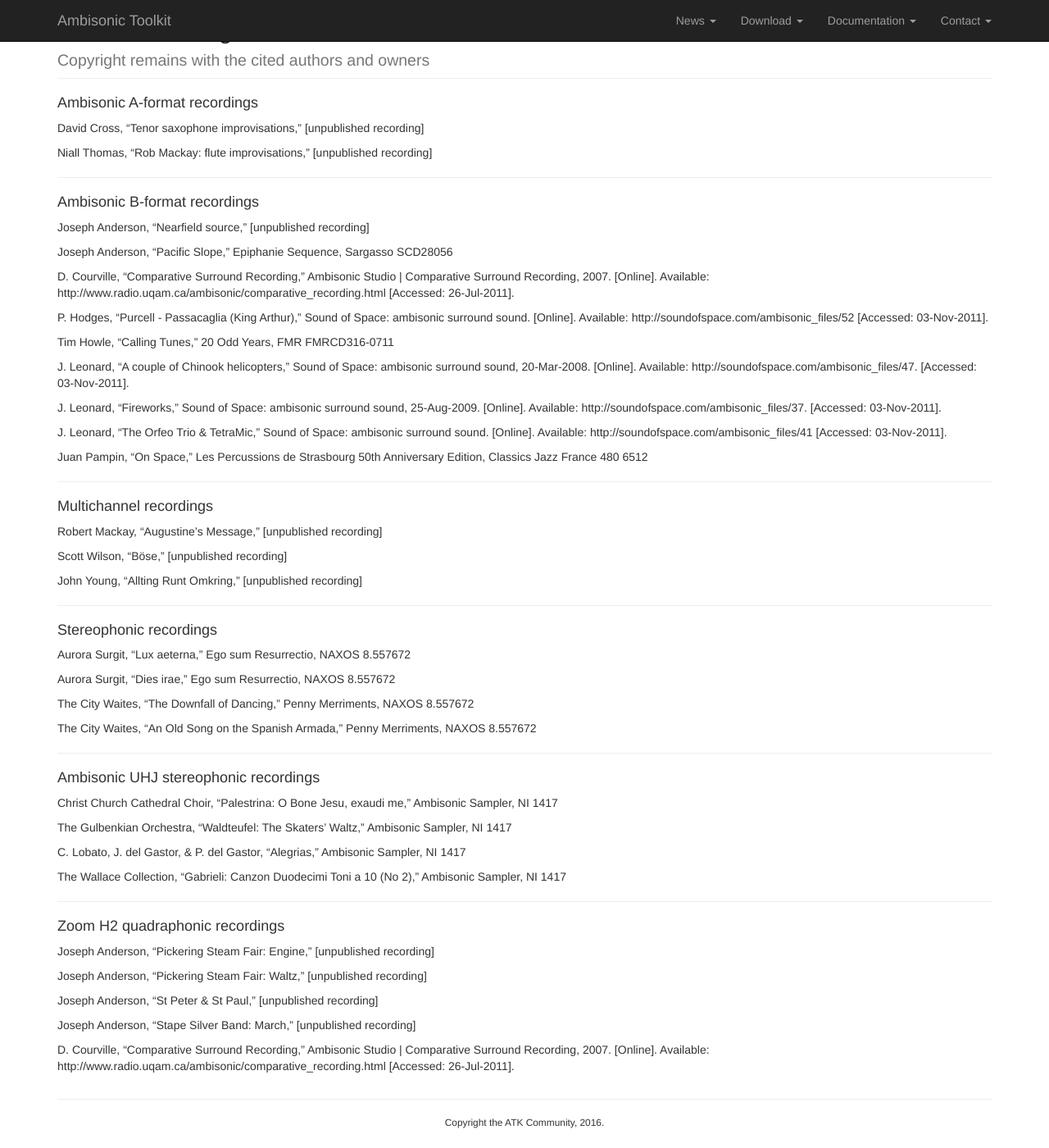
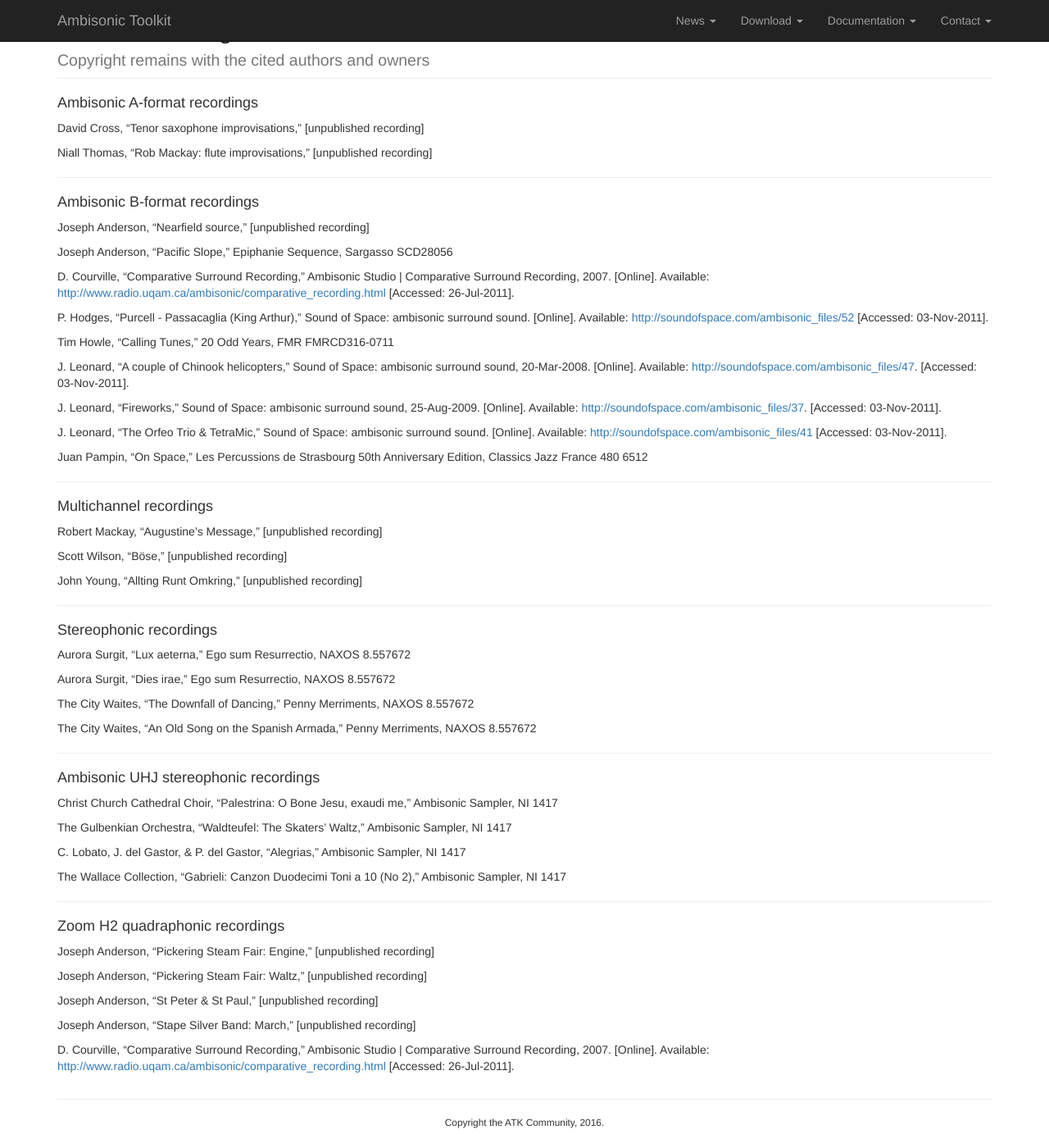
Before and after one commit to ambisonictoolkit/ambisonictoolkit.github.io, a Jekyll site: the page built from download/recordings.md, in a window 1280 px wide and 1400 px high, scrolled down 931 px. Shown: the whole window at 82% size. Built offline with Jekyll 4.4.1, drawn with Linux system fonts in a browser that asks for light colours; nearby versions of some CDN libraries; part of the change alters nothing that is shown.

```diff
--- a/download/recordings.md
+++ b/download/recordings.md
@@ -75,26 +75,26 @@ Joseph Anderson, "Pacific Slope," Epiphanie Sequence, Sargasso SCD28056
 
 D. Courville, "Comparative Surround Recording," Ambisonic Studio |
 Comparative Surround Recording, 2007. [Online]. Available:
-http://www.radio.uqam.ca/ambisonic/comparative_recording.html
+[http://www.radio.uqam.ca/ambisonic/comparative_recording.html](http://www.radio.uqam.ca/ambisonic/comparative_recording.html)
 [Accessed: 26-Jul-2011].
 
 P. Hodges, "Purcell - Passacaglia (King Arthur)," Sound of Space:
 ambisonic surround sound. [Online]. Available:
-http://soundofspace.com/ambisonic_files/52 [Accessed: 03-Nov-2011].
+[http://soundofspace.com/ambisonic_files/52](http://soundofspace.com/ambisonic_files/52) [Accessed: 03-Nov-2011].
 
 Tim Howle, "Calling Tunes," 20 Odd Years, FMR FMRCD316-0711
 
 J. Leonard, "A couple of Chinook helicopters," Sound of Space:
 ambisonic surround sound, 20-Mar-2008. [Online]. Available:
-http://soundofspace.com/ambisonic_files/47. [Accessed: 03-Nov-2011].
+[http://soundofspace.com/ambisonic_files/47](http://soundofspace.com/ambisonic_files/47). [Accessed: 03-Nov-2011].
 
 J. Leonard, "Fireworks," Sound of Space: ambisonic surround sound,
 25-Aug-2009. [Online]. Available:
-http://soundofspace.com/ambisonic_files/37. [Accessed: 03-Nov-2011].
+[http://soundofspace.com/ambisonic_files/37](http://soundofspace.com/ambisonic_files/37). [Accessed: 03-Nov-2011].
 
 J. Leonard, "The Orfeo Trio & TetraMic," Sound of Space:
 ambisonic surround sound. [Online]. Available:
-http://soundofspace.com/ambisonic_files/41 [Accessed: 03-Nov-2011].
+[http://soundofspace.com/ambisonic_files/41](http://soundofspace.com/ambisonic_files/41) [Accessed: 03-Nov-2011].
 
 Juan Pampin, "On Space," Les Percussions de Strasbourg 50th Anniversary Edition, Classics Jazz France 480 6512
 
@@ -152,5 +152,5 @@ Joseph Anderson, "Stape Silver Band: March," [unpublished recording]
 
 D. Courville, "Comparative Surround Recording," Ambisonic Studio |
 Comparative Surround Recording, 2007. [Online]. Available:
-http://www.radio.uqam.ca/ambisonic/comparative_recording.html
+[http://www.radio.uqam.ca/ambisonic/comparative_recording.html](http://www.radio.uqam.ca/ambisonic/comparative_recording.html)
 [Accessed: 26-Jul-2011].
```
